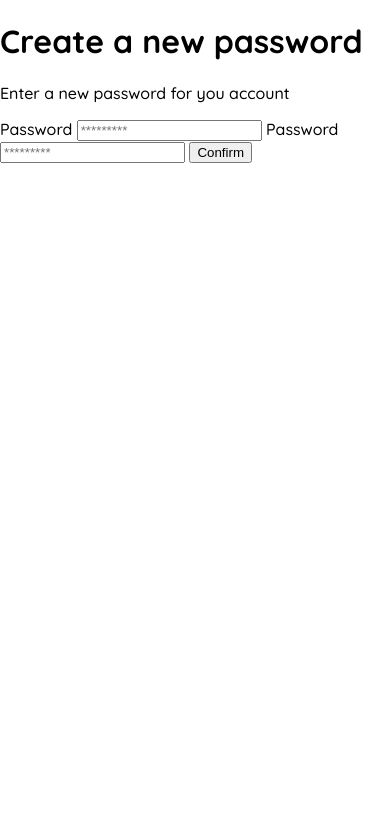
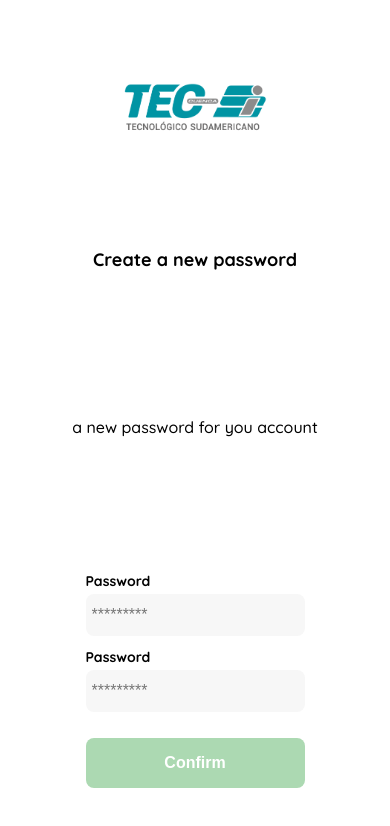
Before and after one commit to paulavv1/taller-git, a plain HTML site: page index.html in a window 390 px wide. Drawn offline with Linux system fonts and the light colour scheme.

Commit message:
inicio de sesion

```diff
--- a/index.html
+++ b/index.html
@@ -86,25 +86,30 @@
       margin-top: 14px;
       margin-bottom: 30px;
     }
-
+    @media (max-width: 640px) {
+      .logo {
+        display: block;
+      }
+    }
   </style>
 </head>
 <body>
     <div>
-        <div>
+        <div class="login">
+            <div class="form-container"></div>
           <img src="./logo-tec.png" alt="logo" class="logo">
 
-          <h1>Create a new password</h1>
-          <p>Enter a new password for you account</p>
+          <h1 class="title" > Create a new password</h1>
+          <p class="subtitle" ></p>a new password for you account </p>
 
-          <form action="/">
-            <label for="password">Password</label>
-            <input type="password" id="password" placeholder="*********">
+          <form action="/" class="form">
+            <label for="password" class="label">Password</label>
+            <input type="password" id="password" placeholder="*********" class="input input-password">
 
-            <label for="new-password">Password</label>
-            <input type="password" id="new-password" placeholder="*********">
+            <label for="new-password" class="label">Password</label>
+            <input type="password" id="new-password" placeholder="*********" class="input input-password">
 
-            <input type="submit" value="Confirm" >
+            <input type="submit" value="Confirm" class="primary-button login-button" >
           </form>
         </div>
       </div>
```
Also changed, not shown: login.html (added, +41 -0 lines), 1 other file.
